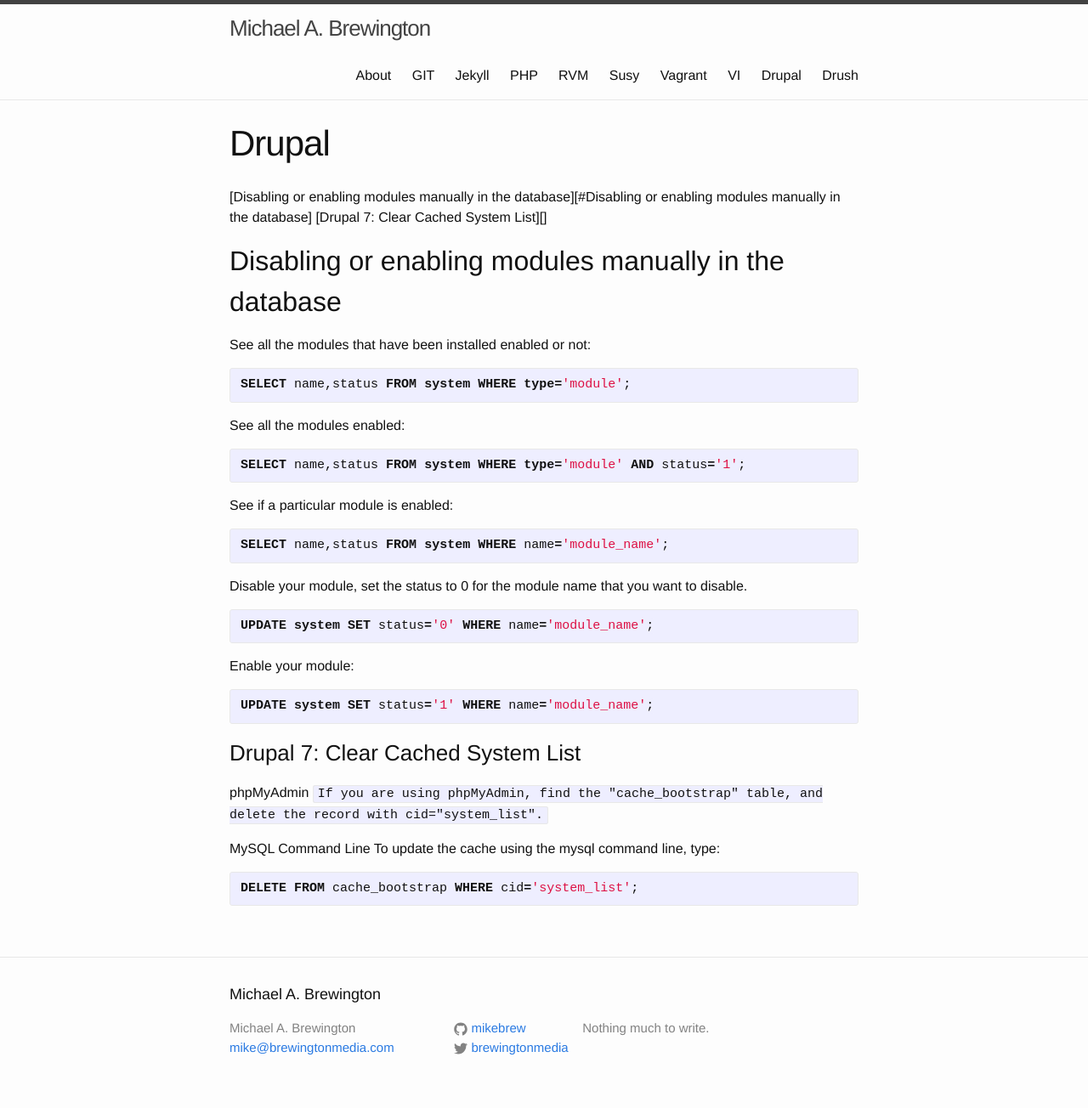
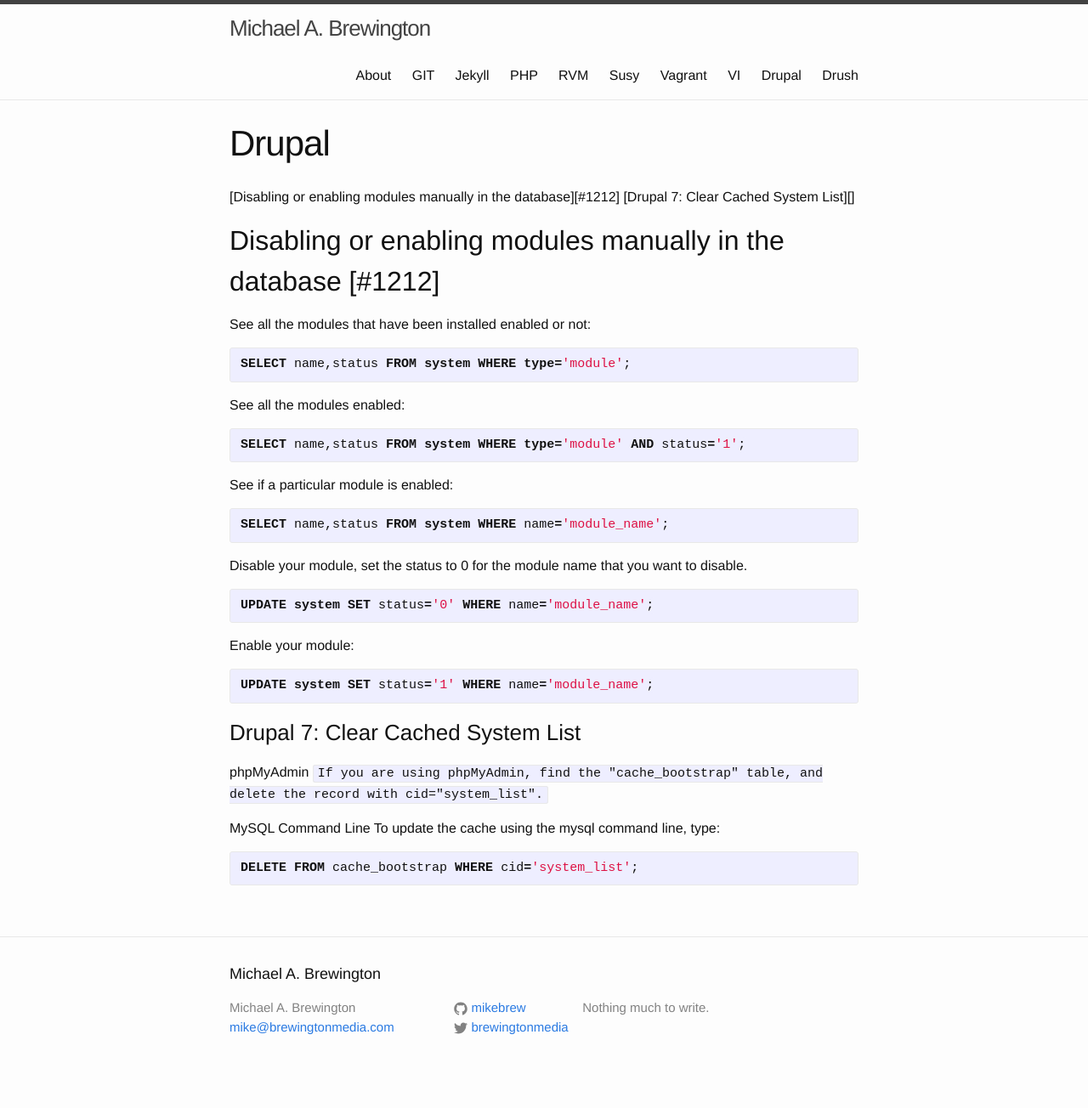
Before and after one commit to mikebrew/mikebrew.github.io, a Jekyll site: the page built from drupal.md, in a window 1280 px wide. Shown: the whole page at 85% size. Built offline with Jekyll 4.4.1, drawn with Linux system fonts in a browser that asks for light colours; after the commit the page ends 1280 px from its top, so only the background shows below that.

Commit message:
playing with linking

```diff
--- a/drupal.md
+++ b/drupal.md
@@ -3,10 +3,10 @@ layout: page
 title: Drupal
 permalink: /drupal/
 ---
-[Disabling or enabling modules manually in the database][#Disabling or enabling modules manually in the database]
+[Disabling or enabling modules manually in the database][#1212]
 [Drupal 7: Clear Cached System List][]
 
-##Disabling or enabling modules manually in the database
+##Disabling or enabling modules manually in the database [#1212]
 
 See all the modules that have been installed enabled or not:
 {% highlight sql %}
```
